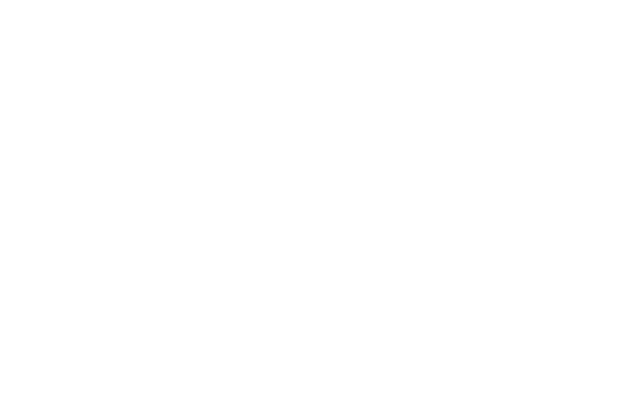
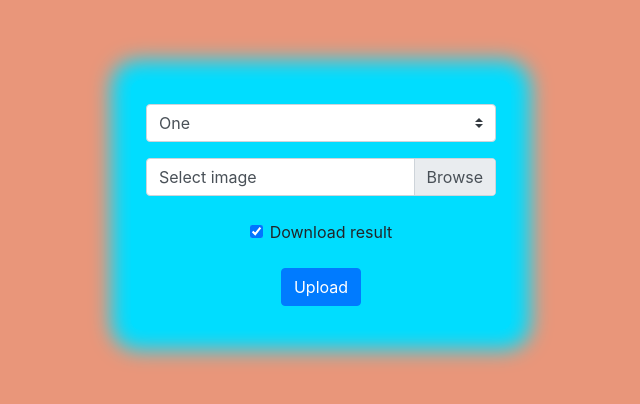
Before and after one commit to giga-lapanashvili-1-btu-edu-ge/lambdafaces, a plain HTML site: page index.html in a window 1280 px wide. Shown: the whole page, without its empty margins (319-959 px from the left). Drawn offline with Linux system fonts and the light colour scheme.

Commit message:
create html form

```diff
--- /dev/null
+++ b/css/site.css
@@ -0,0 +1,11 @@
+body{
+    background-color: darksalmon;
+}
+
+.cool-form{
+    background-color: rgb(0, 221, 255);
+    margin-top: 5rem;
+    padding-top: 1.5rem;
+    box-shadow: 0px 0px 20px 20px rgb(0, 221, 255);
+    border-radius: 10px;
+}
--- a/index.html
+++ b/index.html
@@ -1,9 +1,45 @@
 <!DOCTYPE html>
 <html>
     <head>
-        <link href="/css/bootstrap.min.css" rel="stylesheet">
+        <link href="css/bootstrap.min.css" rel="stylesheet">
+        <link href="css/site.css" rel="stylesheet">
     </head>
     <body>
+        <div class="container">
+            <div class="row justify-content-md-center">
+                <div class="col-md-4 col-auto cool-form">
+                    <form method="post">
+                        <div class="form-group">
+                            <select class="custom-select" id="AIModel" required>
+                              <option value="1">One</option>
+                              <option value="2">Two</option>
+                              <option value="3">Three</option>
+                            </select>
+                          </div>
 
+                          <div class="custom-file mb-4">
+                            <input type="file" class="custom-file-input" id="Image" required>
+                            <label class="custom-file-label" for="validatedCustomFile">Select image</label>
+                          </div>
+
+                        <!-- Checkbox -->
+                        <div class="row mb-4">
+                            <div class="col d-flex justify-content-center">
+                                <div class="form-check">
+                                <input class="form-check-input" type="checkbox" value="" id="GetJson" checked />
+                                <label class="form-check-label" for="GetJson"> Download result </label>
+                                </div>
+                            </div>
+                        </div>
+
+                        <!-- Submit button -->
+                        <div class="row mb-4">
+                            <div class="col d-flex justify-content-center">
+                                <button type="submit" class="btn btn-primary">Upload</button>
+                            </div>
+                    </form>
+                </div>
+            </div>
+         </div>
     </body>
 </html>
```
